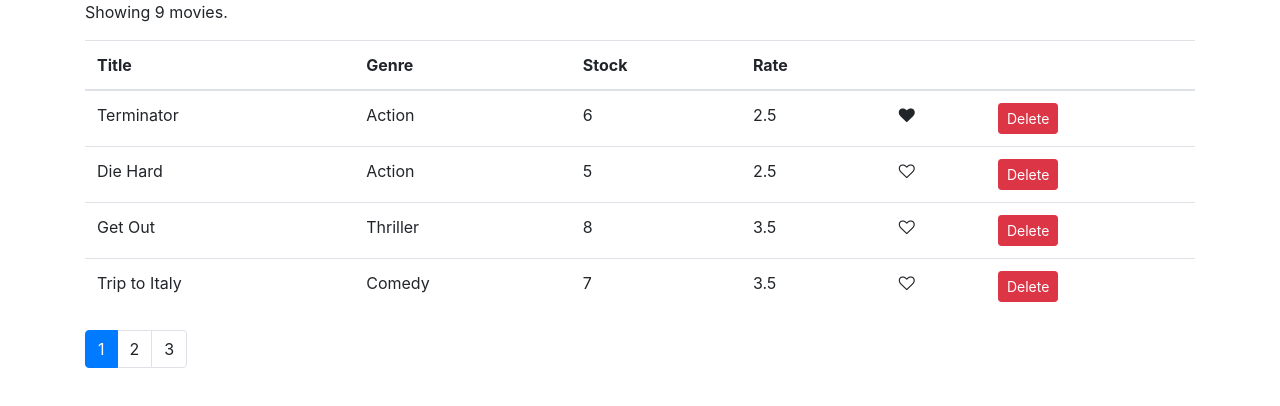
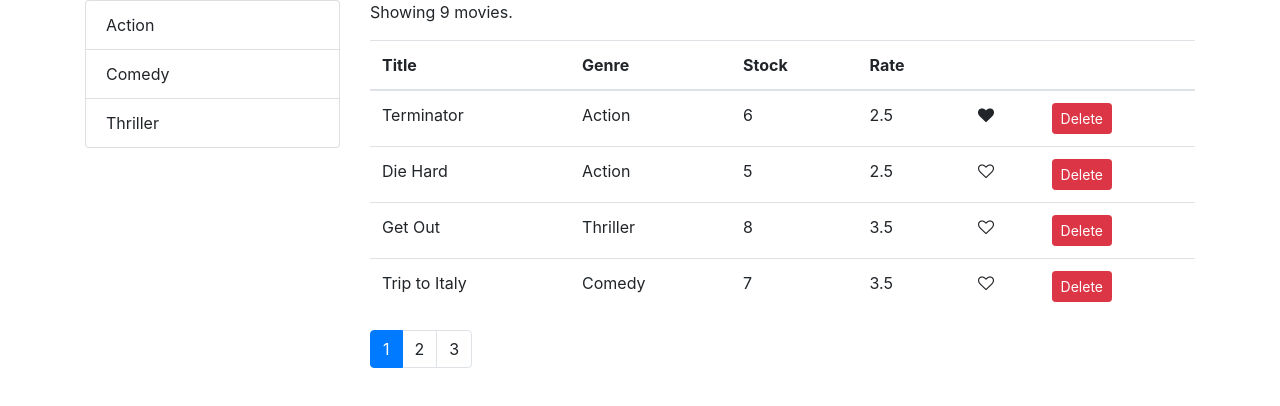
Before and after one commit to Lomanfan/react-review-m, a React (Create React App) app in the folder movie-list/: page / in a window 1280 px wide. Shown: the top 406 px of the page. Built offline with nearby package versions, Linux system fonts and the light colour scheme.

Commit message:
add ListGroup for genres

```diff
--- /dev/null
+++ b/movie-list/src/components/common/listGroup.jsx
@@ -0,0 +1,15 @@
+import React from "react";
+
+const ListGroup = (props) => {
+  const { items, onItemSelect } = props;
+
+  return (
+    <ul className="list-group">
+      {items.map((item) => (
+        <li key={item._id} className="list-group-item">{item.name}</li>
+      ))}
+    </ul>
+  );
+};
+
+export default ListGroup;
--- a/movie-list/src/components/movies.jsx
+++ b/movie-list/src/components/movies.jsx
@@ -1,15 +1,22 @@
 import React, { Component } from "react";
 import { getMovies } from "../services/movieService";
+import { getGenres } from "../services/genreService";
 import Like from "./common/like";
+import ListGroup from "./common/listGroup";
 import Pagination from "./common/pagination";
 import { paginate } from "../utilities/paginate";
 
 class Movies extends React.Component {
   state = {
-    movies: getMovies(), //Temporarily to initialize, to be updated.
+    movies: [],  //set movies to empty until data is received
     currentPage: 1,
+    genres: [],
     pageSize: 4,
   };
+
+  componentDidMount() {
+    this.setState({movies: getMovies(), genres: getGenres()});
+  }
 
   handleDelete = (movie) => {
     const movies = this.state.movies.filter((m) => m._id !== movie._id);
@@ -30,6 +37,11 @@
     this.setState({ currentPage: page });
   };
 
+  handleGenreSelect = (genre) => {
+    console.log("Genre", genre);
+  }
+
+
   render() {
     // console.log(this.state.movies);
     if (this.state.movies.length === 0)
@@ -42,7 +54,11 @@
     );
 
     return (
-      <React.Fragment>
+      <div className="row">
+        <div className="col-3">
+          <ListGroup items={this.state.genres} onItemSelect={this.handleGenreSelect}/>
+        </div>
+        <div className="col">
           <p>Showing {this.state.movies.length} movies.</p>
           <table className="table">
             <thead>
@@ -86,7 +102,8 @@
             currentPage={this.state.currentPage}
             onPageChange={this.handlePageChange}
           />
-      </React.Fragment>
+        </div>
+      </div>
     );
   }
 }
```
Lines whose indentation alone changed are shown as unchanged.
